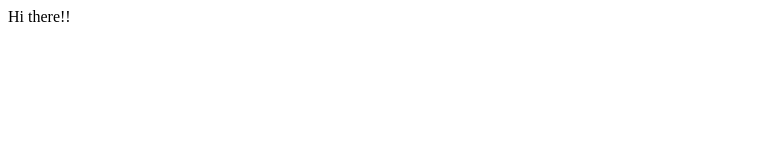
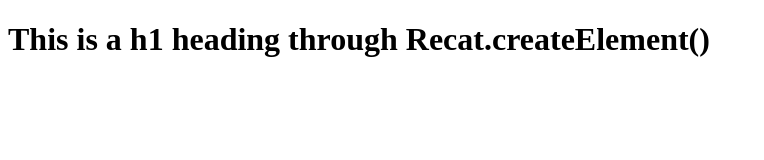
Before and after one commit to amaartya2002/REACT-LEARNINGS, a plain HTML site: page Part-1/index.html in a window 1280 px wide. Shown: the whole page, without its empty margins (0-764 px from the left). Drawn offline with nearby package versions, Linux system fonts and the light colour scheme.

Commit message:
Added how to create dom elements through react and how to render it

```diff
--- a/Part-1/index.html
+++ b/Part-1/index.html
@@ -11,8 +11,19 @@
     Hi there!!
   </div>
 
+ <!-- Added react through CDN links -->
   <script crossorigin src="https://unpkg.com/react@18/umd/react.development.js"></script>
 <script crossorigin src="https://unpkg.com/react-dom@18/umd/react-dom.development.js"></script>
 
+<script>
+
+  const heading = React.createElement("h1",{},"This is a h1 heading through Recat.createElement()")
+  const root = ReactDOM.createRoot(document.getElementById('root'))
+
+  root.render(heading);
+
+
+</script>
+
 </body>
 </html>
```
